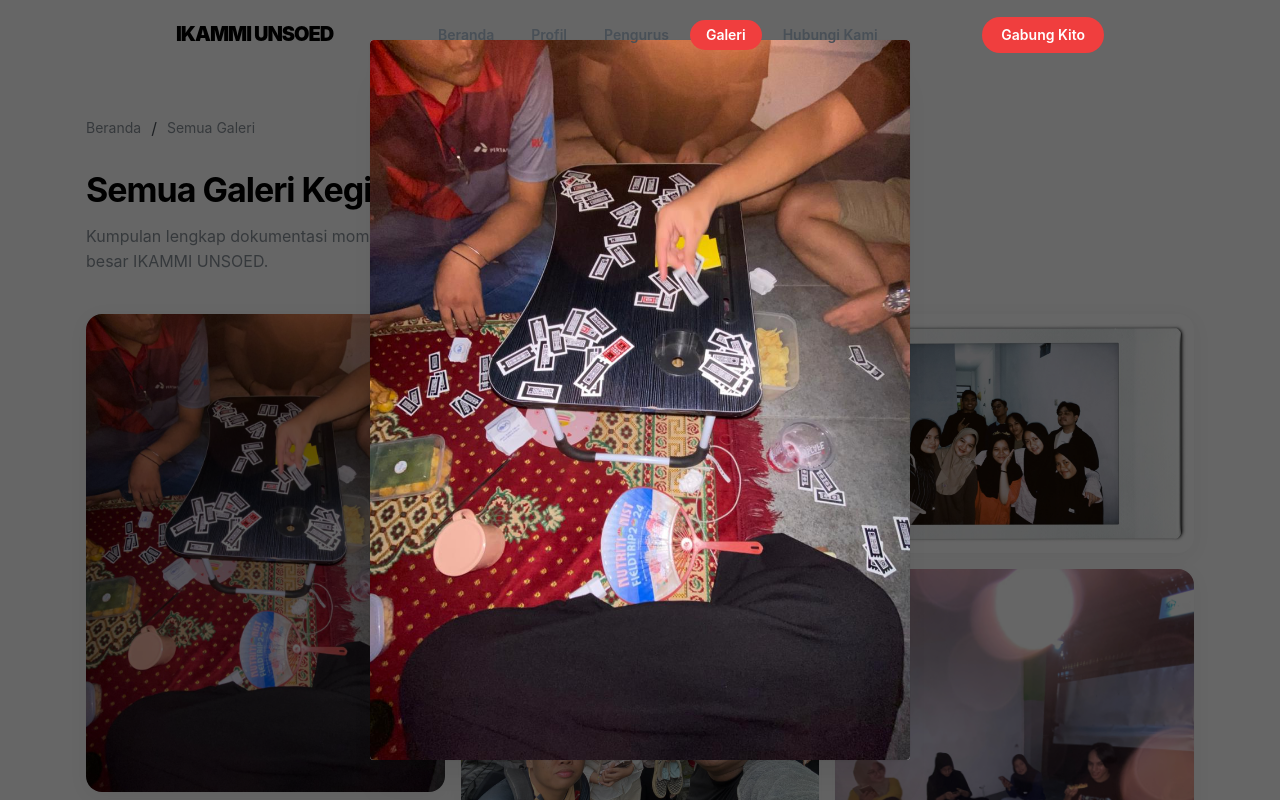
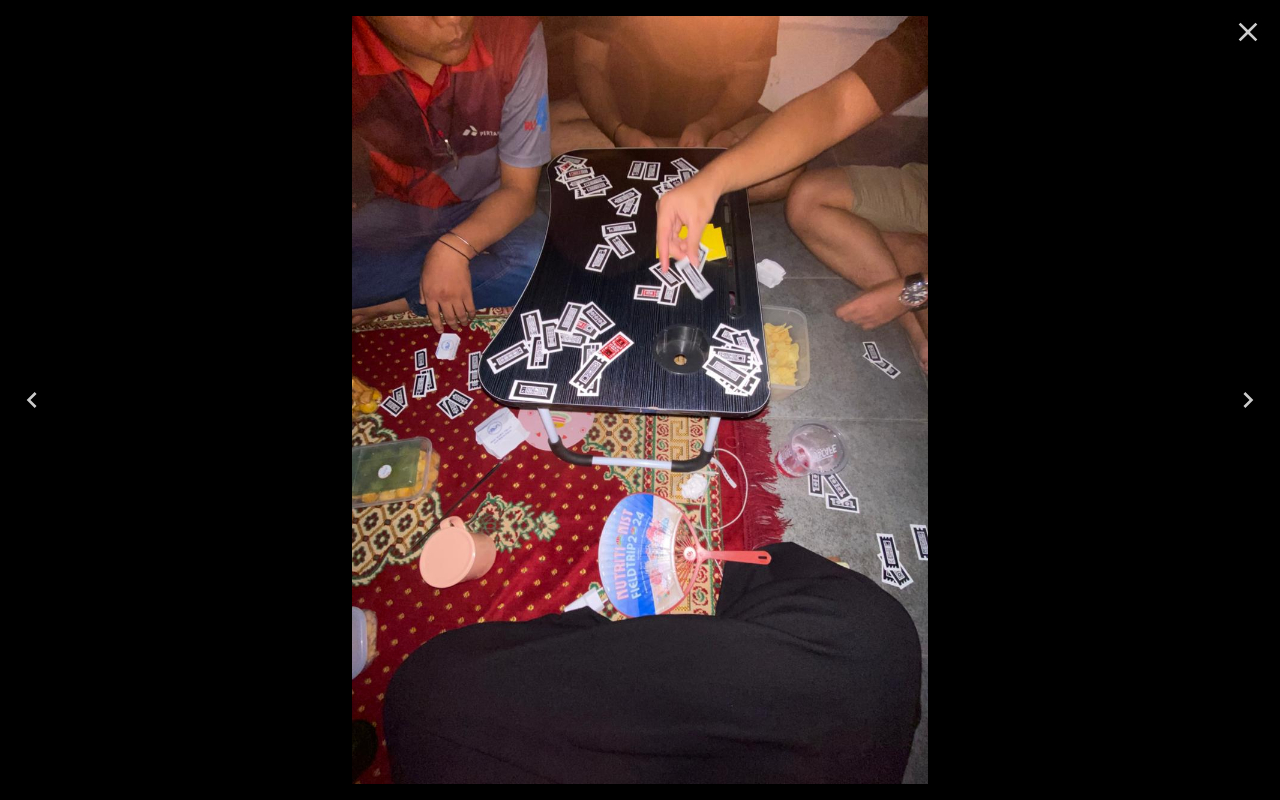
Before and after one commit to Delpyro/ikammi, a React (Vite) app: page /galeri in a window 1280 px wide. Both pictures are taken after a click on the element "Bakoa". Shown: the top 800 px of the page. Built offline with nearby package versions, Linux system fonts and the light colour scheme.

Commit message:
update beberapa tampilan

```diff
--- a/src/App.tsx
+++ b/src/App.tsx
@@ -31,11 +31,24 @@ function Homepage() {
       <div id="galeri">
         <Galeri />
       </div>
-      <div id="profil">
+      <div id="footer">
         <Footer  />
       </div>
     </>
   );
+}
+
+function Galeripage(){
+  return(
+    <>
+      <div id="galeri">
+        <GaleriPage  />
+      </div>
+      <div id="footer">
+        <Footer  />
+      </div>
+    </>
+  )
 }
 
 function App() {
@@ -48,7 +61,7 @@ function App() {
           <Route path="/" element={<Homepage />} />
 
           {/* Jalur untuk Halaman Full Galeri */}
-          <Route path="/galeri" element={<GaleriPage />} />
+          <Route path="/galeri" element={<Galeripage />} />
         </Routes>
       </main>
     </BrowserRouter>
--- a/src/components/Galeri.tsx
+++ b/src/components/Galeri.tsx
@@ -102,7 +102,7 @@ export function Galeri() {
             window.scrollTo(0, 0); // Memastikan saat pindah halaman, posisinya di atas
           }}
         >
-          Telusuri Lebih Banyak
+          Caliak sadonyo
         </Button>
       </Box>
 
--- a/src/components/GaleriPage.tsx
+++ b/src/components/GaleriPage.tsx
@@ -1,6 +1,8 @@
-import { useState } from 'react';
-import { Container, Title, Text, Breadcrumbs, Anchor, Group, Button, Modal, Image as MantineImage } from '@mantine/core';
+import { useState, useMemo } from 'react';
+import { Container, Title, Text, Breadcrumbs, Anchor, Group, Button } from '@mantine/core';
 import { useNavigate } from 'react-router-dom';
+import Lightbox from "yet-another-react-lightbox";
+import "yet-another-react-lightbox/styles.css";
 import classes from './GaleriPage.module.css';
 
 // Data semua gambar dari folder public/asset/galeri/ berdasarkan screenshot
@@ -13,7 +15,6 @@ const allImages = [
   // { title: 'Bounding', url: '/asset/galeri/bounding4.jpeg' },
   // { title: 'Bukber', url: '/asset/galeri/bukber.jpeg' },
   { title: 'Bukber 2025', url: '/asset/galeri/bukber2025.jpeg' },
-  { title: 'Bukber 2026', url: '/asset/galeri/bukber2026.jpeg' },
   { title: 'Curug', url: '/asset/galeri/curug2.jpeg' },
   { title: 'Curug', url: '/asset/galeri/curugg.jpeg' },
   { title: 'Curug', url: '/asset/galeri/curug3.jpeg' },
@@ -33,26 +34,27 @@ const allImages = [
   { title: 'Pangsud', url: '/asset/galeri/pangsud2.jpg' },
   { title: 'Pulang Basamo', url: '/asset/galeri/pulang basamo.jpeg' },
   { title: 'Pulang Basamo', url: '/asset/galeri/pulang basamo2.jpeg' },
+  { title: 'Bukber 2026', url: '/asset/galeri/bukber2026.jpeg' },
 ];
 
 export function GaleriPage() {
   const navigate = useNavigate();
-  const [opened, setOpened] = useState(false);
-  const [selectedImg, setSelectedImg] = useState<{title: string, url: string} | null>(null);
+  // State sekarang menyimpan index dari gambar yang diklik, -1 berarti tertutup
+  const [index, setIndex] = useState(-1);
 
   const breadcrumbItems = [
     { title: 'Beranda', href: '/' },
     { title: 'Semua Galeri', href: '/galeri' },
-  ].map((item, index) => (
-    <Anchor onClick={() => navigate(item.href)} key={index} c="dimmed" size="sm" style={{ cursor: 'pointer' }}>
+  ].map((item, idx) => (
+    <Anchor onClick={() => navigate(item.href)} key={idx} c="dimmed" size="sm" style={{ cursor: 'pointer' }}>
       {item.title}
     </Anchor>
   ));
 
-  const openLightbox = (image: {title: string, url: string}) => {
-    setSelectedImg(image);
-    setOpened(true);
-  };
+  // Format array untuk Lightbox (mengubah url menjadi src)
+  const slides = useMemo(() =>
+    allImages.map((item) => ({ src: item.url, title: item.title })),
+  []);
 
   return (
     <>
@@ -70,11 +72,11 @@ export function GaleriPage() {
 
         {/* Layout Masonry CSS */}
         <div className={classes.masonryGrid}>
-          {allImages.map((image, index) => (
+          {allImages.map((image, i) => (
             <div
-              key={index}
+              key={i}
               className={classes.masonryItem}
-              onClick={() => openLightbox(image)}
+              onClick={() => setIndex(i)} // Buka Lightbox di index yang di-klik
             >
               <img src={image.url} alt={image.title} className={classes.image} loading="lazy" />
               <div className={classes.overlay}>
@@ -91,25 +93,13 @@ export function GaleriPage() {
         </Group>
       </Container>
 
-      {/* Lightbox / Modal untuk melihat gambar full size */}
-      <Modal
-        opened={opened}
-        onClose={() => setOpened(false)}
-        size="auto"
-        centered
-        withCloseButton={false}
-        padding={0}
-      >
-        {selectedImg && (
-          <div style={{ position: 'relative' }}>
-            <MantineImage
-              src={selectedImg.url}
-              alt={selectedImg.title}
-              style={{ maxHeight: '90vh', objectFit: 'contain' }}
-            />
-          </div>
-        )}
-      </Modal>
+      {/* Lightbox dengan fitur geser/swipe yang menggantikan Modal */}
+      <Lightbox
+        open={index >= 0}
+        index={index}
+        close={() => setIndex(-1)}
+        slides={slides}
+      />
     </>
   );
 }
--- a/src/components/HeroCarousel.tsx
+++ b/src/components/HeroCarousel.tsx
@@ -60,15 +60,14 @@ export function HeroCarousel() {
 
 return (
     <Carousel
-      withIndicators // <--- INI YANG MEMUNCULKAN INDIKATOR DI BAWAH
+      withIndicators
       withControls
       emblaOptions={{ loop: true }}
       height="85vh"
       plugins={[autoplay.current]}
-      onMouseEnter={autoplay.current.stop}
-      onMouseLeave={autoplay.current.reset}
+      // onMouseEnter={autoplay.current.stop}
+      // onMouseLeave={autoplay.current.reset}
       styles={{
-        // 1. Styling untuk Indikator (Garis bawah)
         indicator: {
           width: 30, // Lebar garis
           height: 6, // Ketebalan garis
--- a/src/components/Navbar.tsx
+++ b/src/components/Navbar.tsx
@@ -10,7 +10,7 @@ const links = [
   { link: '/#profil', label: 'Profil' },
   { link: '/#pengurus', label: 'Pengurus' },
   { link: '/galeri', label: 'Galeri' },
-  { link: '/#kontak', label: 'Hubungi Kami' },
+  { link: '/#kontak', label: 'Tanyo ciek' },
 ];
 
 export function Navbar() {
@@ -90,7 +90,7 @@ export function Navbar() {
             variant="filled" /* BERUBAH: Selalu gunakan 'filled' agar tombol terlihat di background putih */
             visibleFrom="sm"
           >
-            Gabung Kito
+            Gabuang lai
           </Button>
 
           <Burger
@@ -114,7 +114,7 @@ export function Navbar() {
             >
               <div style={{ display: 'flex', flexDirection: 'column', gap: '8px' }}>
                 {items}
-                <Button fullWidth color="red.7" mt="md" radius="md">Gabung Kito</Button>
+                <Button fullWidth color="red.7" mt="md" radius="md">Gabuang lai</Button>
               </div>
             </Paper>
           )}
```
